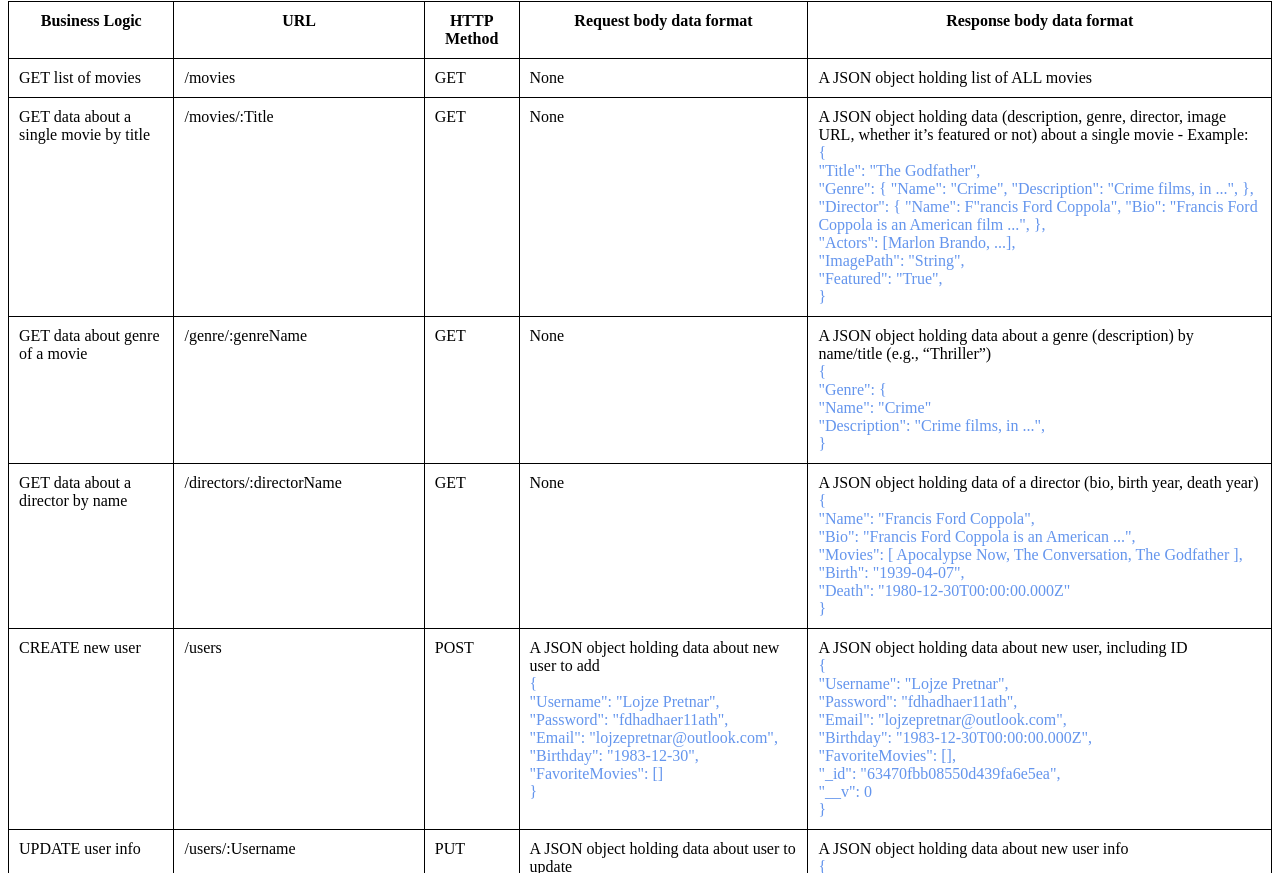
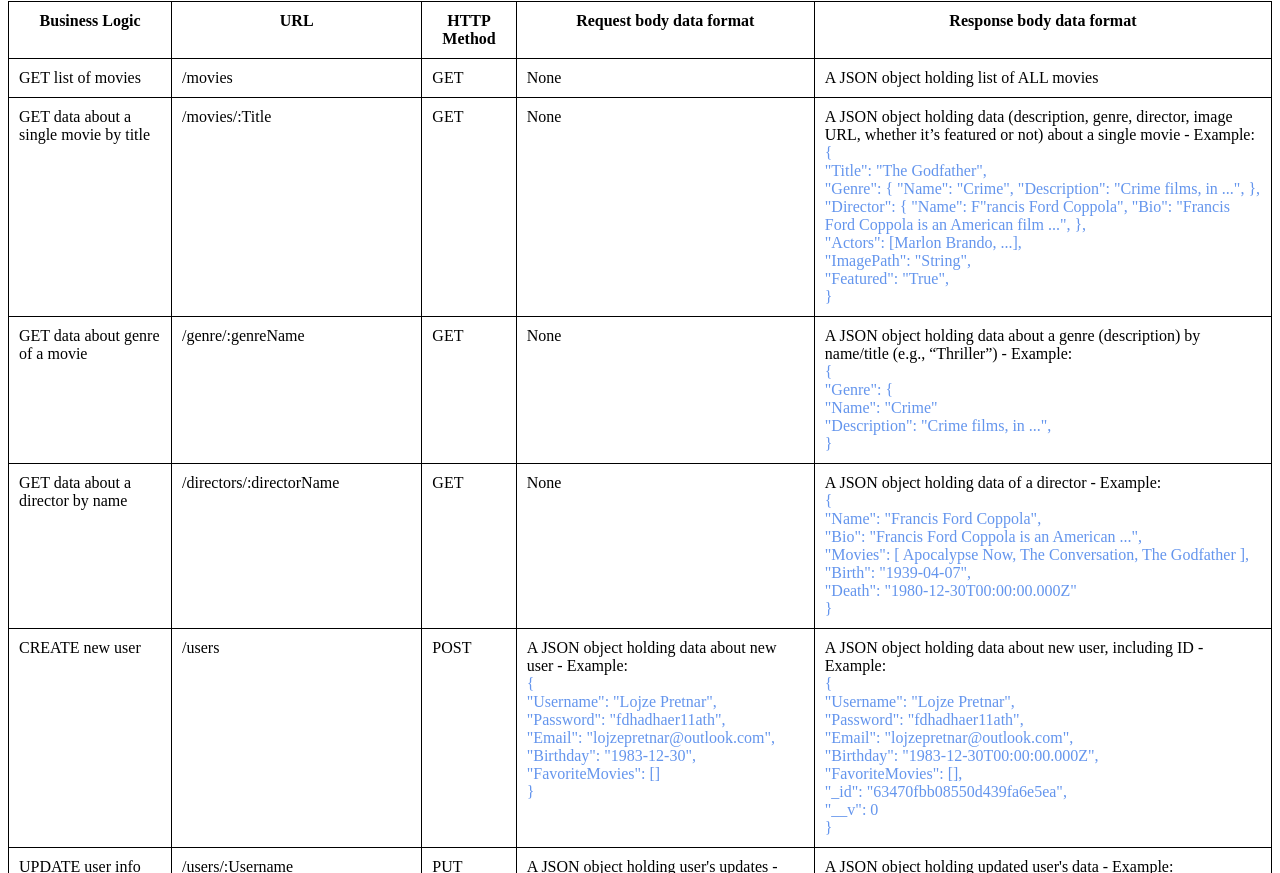
Before and after one commit to mihadereani/movie_api, a website: page public/documentation.html in a window 1280 px wide. Shown: the part 79-952 px from the top of the page. Drawn offline with Linux system fonts and the light colour scheme.

Commit message:
documentation update 2

```diff
--- a/public/documentation.html
+++ b/public/documentation.html
@@ -85,7 +85,7 @@
       <td>GET</td>
       <td>None</td>
       <td>
-        <p>A JSON object holding data about a genre (description) by name/title (e.g., “Thriller”)</p>
+        <p>A JSON object holding data about a genre (description) by name/title (e.g., “Thriller”) - Example:</p>
         <p class="blue-text"> {<br>
           "Genre": {<br>
           "Name": "Crime"<br>
@@ -101,7 +101,7 @@
       <td>GET</td>
       <td>None</td>
       <td>
-        <p>A JSON object holding data of a director (bio, birth year, death year)</p>
+        <p>A JSON object holding data of a director - Example:</p>
         <p class="blue-text"> {<br>
           "Name": "Francis Ford Coppola",<br>
           "Bio": "Francis Ford Coppola is an American ...",<br>
@@ -123,7 +123,7 @@
       <td>/users</td>
       <td>POST</td>
       <td>
-        <p>A JSON object holding data about new user to add</p>
+        <p>A JSON object holding data about new user - Example:</p>
         <p class="blue-text">
           {<br>
           "Username": "Lojze Pretnar",<br>
@@ -134,7 +134,7 @@
           }
         </p>
       <td>
-        <p>A JSON object holding data about new user, including ID<br>
+        <p>A JSON object holding data about new user, including ID - Example:<br>
         <p class="blue-text">
           {<br>
           "Username": "Lojze Pretnar",<br>
@@ -154,7 +154,7 @@
       <td>/users/:Username</td>
       <td>PUT</td>
       <td>
-        <p>A JSON object holding data about user to update</p>
+        <p>A JSON object holding user's updates - Example:</p>
         <p class="blue-text">
           {<br>
           "Username": "Lojze Pretnar updated",<br>
@@ -165,7 +165,7 @@
         </p>
       </td>
       <td>
-        <p>A JSON object holding data about new user info</p>
+        <p>A JSON object holding updated user's data - Example:</p>
         <p class="blue-text">
           {<br>
           "_id": "63470fbb08550d439fa6e5ea",<br>
```
